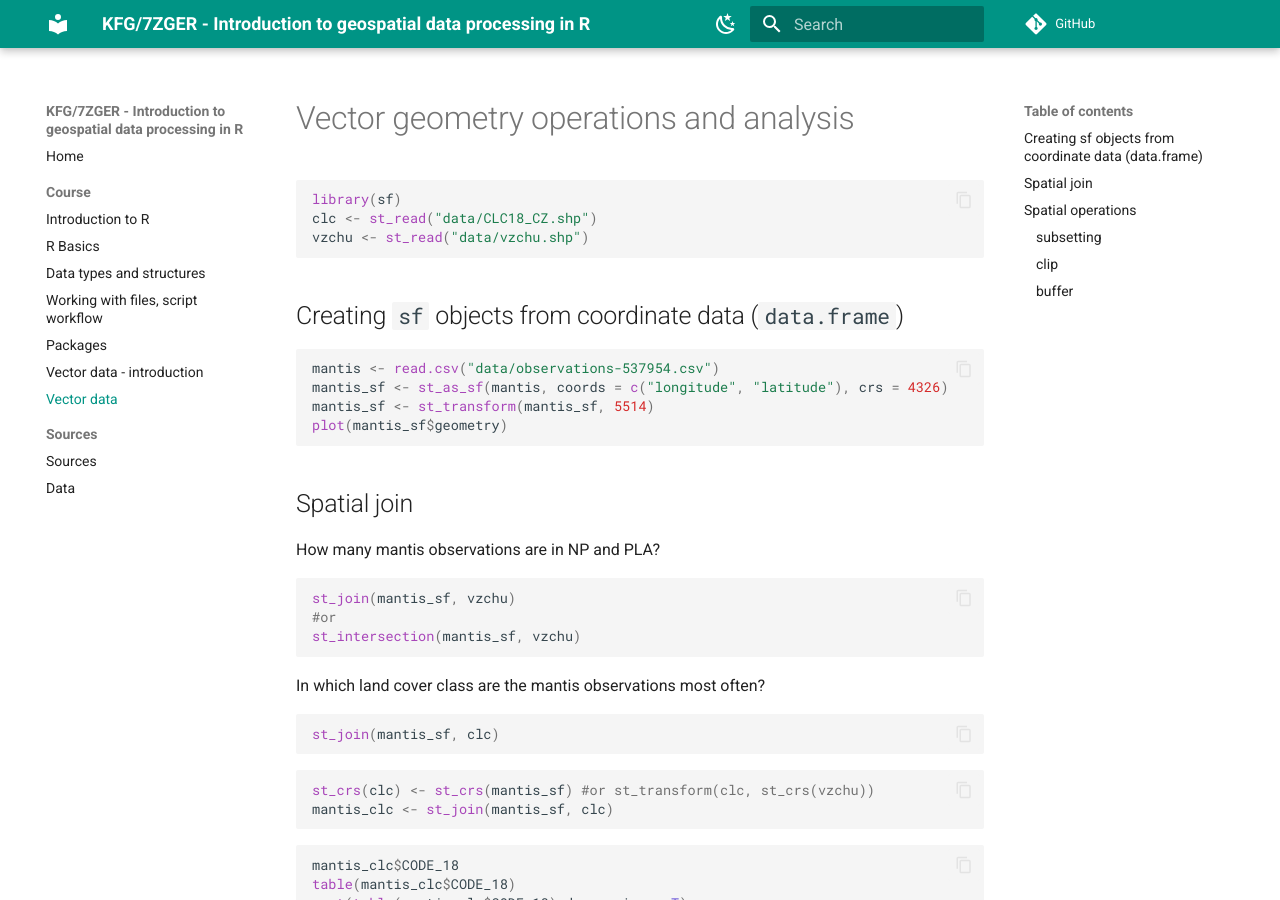
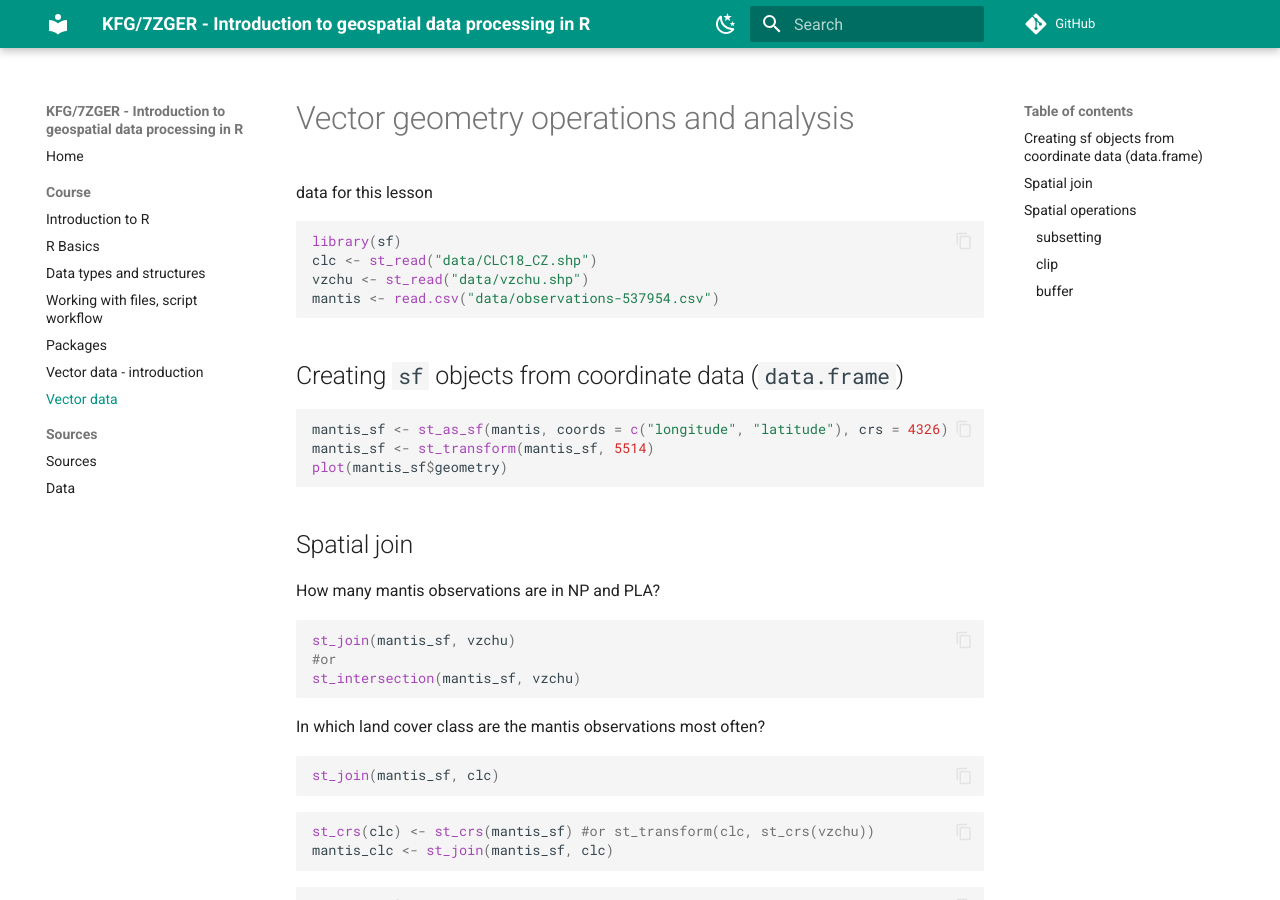
Before and after one commit to kalab-oto/7ZGER, an MkDocs documentation site: the page built from docs/vector_operations.md, in a window 1280 px wide and 900 px high. Built offline with MkDocs 1.6.1 and Material for MkDocs 9.7.7, drawn with Linux system fonts in a browser that asks for light colours; comment, search, counter and statistics services are not loaded.

Commit message:
fix: data load

````diff
--- a/docs/vector_operations.md
+++ b/docs/vector_operations.md
@@ -1,14 +1,17 @@
 # Vector geometry operations and analysis
+
+data for this lesson
+
 ``` r
 library(sf)
 clc <- st_read("data/CLC18_CZ.shp")
 vzchu <- st_read("data/vzchu.shp")
+mantis <- read.csv("data/observations-537954.csv")
 ```
 
 
 ## Creating `sf` objects from coordinate data (`data.frame`)
 ``` r
-mantis <- read.csv("data/observations-537954.csv")
 mantis_sf <- st_as_sf(mantis, coords = c("longitude", "latitude"), crs = 4326)
 mantis_sf <- st_transform(mantis_sf, 5514)
 plot(mantis_sf$geometry)
````
Also changed, not shown: docs/vector_intro.md (+7 -0 lines).
